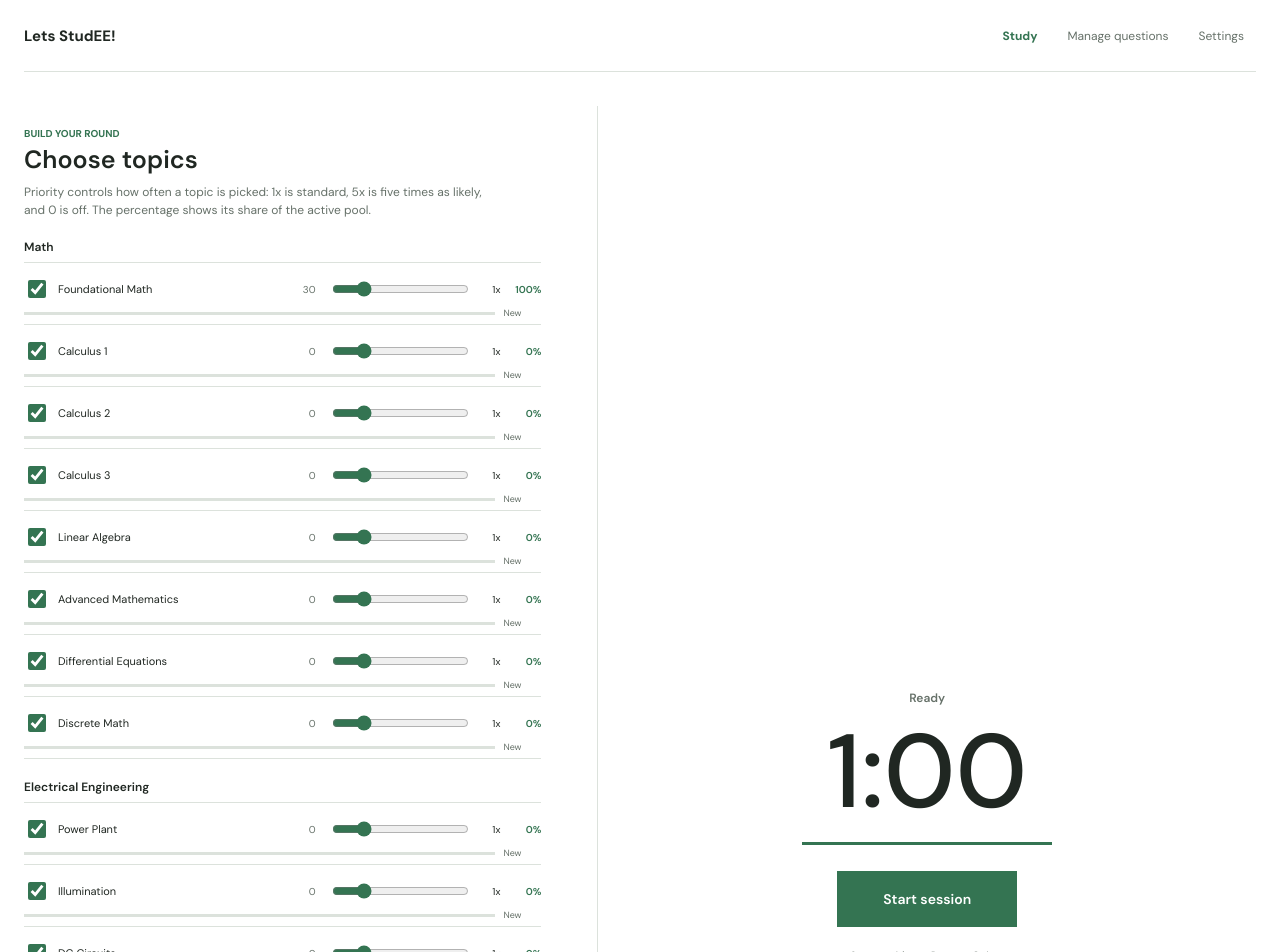
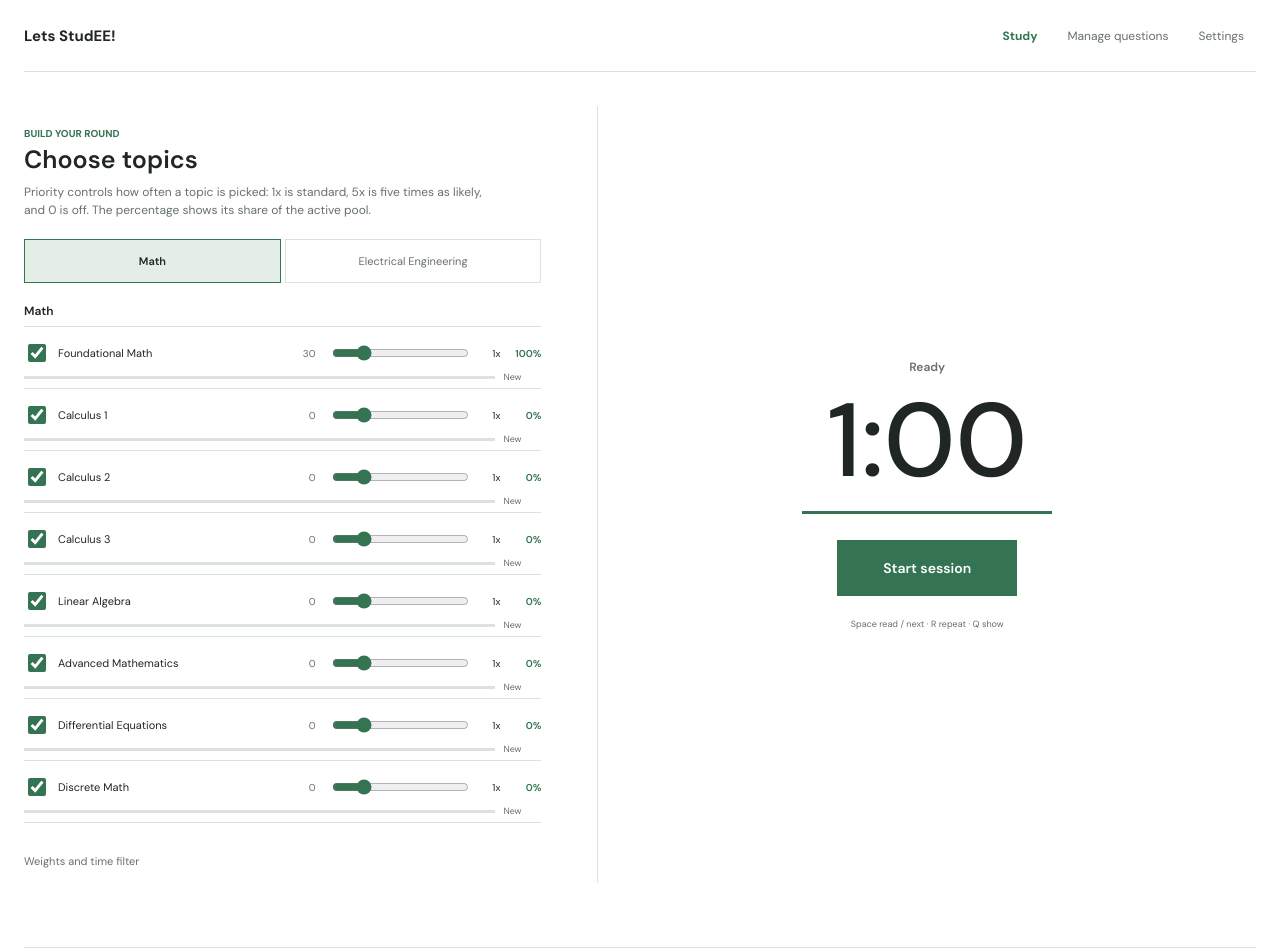
Before and after one commit to Sel1207/Let-s-StudEE-, a React (Vite) app: page / in a window 1280 px wide. Shown: the top 952 px of the page. Built offline with nearby package versions, Linux system fonts and the light colour scheme.

Commit message:
Add single category study selector

```diff
--- a/src/LetsStudeeApp.tsx
+++ b/src/LetsStudeeApp.tsx
@@ -7,7 +7,7 @@ import { drawQuestion, initialQuestionSpeech, resetQuestionUsage } from './quest
 import { loadStudyData, saveStudyData } from './studyStorage'
 import { resolveSpeechVoice } from './speechVoice'
 import { loadStudySessions, saveStudySessions, type StudySession } from './studySessions'
-import type { Question, SpeechSpeed, StudyData, StudySettings, Topic } from './studyTypes'
+import { topicsInGroup, type Question, type SpeechSpeed, type StudyData, type StudySettings, type Topic, type TopicGroup } from './studyTypes'
 
 type View = 'study' | 'manage' | 'settings'
 type SessionPhase = 'ready' | 'speaking' | 'countdown' | 'time-up' | 'revealed' | 'rated'
@@ -64,6 +64,7 @@ function speakLines(
 function StudyApp() {
   const [data, setData] = useState<StudyData>(loadStudyData)
   const [sessions, setSessions] = useState<StudySession[]>(loadStudySessions)
+  const [selectedGroup, setSelectedGroup] = useState<TopicGroup>('Math')
   const [view, setView] = useState<View>('study')
   const [phase, setPhase] = useState<SessionPhase>('ready')
   const [question, setQuestion] = useState<Question | null>(null)
@@ -189,7 +190,7 @@ function StudyApp() {
       return
     }
 
-    const draw = drawQuestion(data)
+    const draw = drawQuestion(data, topicsInGroup(selectedGroup))
     if (!draw) {
       setNotice('No questions in the active pool. Add questions or adjust your topics and time filter.')
       return
@@ -414,6 +415,8 @@ function StudyApp() {
             {...activeQuestionProps}
             onChangeData={updateData}
             isSessionActive={Boolean(currentSession)}
+            selectedGroup={selectedGroup}
+            onSelectGroup={setSelectedGroup}
             sessions={sessions}
             onStartSession={startStudySession}
             onEndSession={endStudySession}
--- a/src/ManageScreen.tsx
+++ b/src/ManageScreen.tsx
@@ -1,7 +1,7 @@
 import { useState, type ChangeEvent } from 'react'
 import { accuracy, formatDuration, parseQuestionLines } from './questionLogic'
 import { parseStudyBackup } from './studyStorage'
-import { ALLOWED_DURATIONS, TOPIC_GROUPS, TOPICS, type Question, type StudyData, type Topic } from './studyTypes'
+import { ALLOWED_DURATIONS, TOPIC_GROUPS, TOPICS, topicsInGroup, type Question, type StudyData, type Topic, type TopicGroup } from './studyTypes'
 
 interface ManageScreenProps {
   data: StudyData
@@ -17,14 +17,24 @@ interface EditingQuestion {
 }
 
 export default function ManageScreen({ data, onChangeData, onPreview, onRestore }: ManageScreenProps) {
+  const [activeGroup, setActiveGroup] = useState<TopicGroup>('Math')
   const [activeTopic, setActiveTopic] = useState<Topic>(TOPICS[0])
   const [draft, setDraft] = useState('')
   const [editing, setEditing] = useState<EditingQuestion | null>(null)
   const [message, setMessage] = useState('')
   const [error, setError] = useState('')
+  const visibleTopics = topicsInGroup(activeGroup)
   const questions = data.questionBanks[activeTopic]
   const score = accuracy(data.results[activeTopic])
   const attempts = data.results[activeTopic].gotIt + data.results[activeTopic].missedIt
+
+  function selectGroup(group: TopicGroup) {
+    setActiveGroup(group)
+    setActiveTopic(topicsInGroup(group)[0])
+    setEditing(null)
+    setMessage('')
+    setError('')
+  }
 
   function updateQuestions(nextQuestions: Question[]) {
     onChangeData({
@@ -127,11 +137,17 @@ export default function ManageScreen({ data, onChangeData, onPreview, onRestore
       {message && <p className="manage-message" role="status">{message}</p>}
       {error && <p className="form-error" role="alert">{error}</p>}
 
-      {TOPIC_GROUPS.map((group) => (
-        <section className="topic-tab-group" key={group.name} aria-label={`${group.name} question banks`}>
-          <h2>{group.name}</h2>
-          <div className="topic-tabs" role="tablist" aria-label={`${group.name} topics`}>
-            {group.topics.map((topic) => (
+      <div className="group-switcher manage-group-switcher" role="group" aria-label="Question bank category">
+        {TOPIC_GROUPS.map((group) => (
+          <button key={group.name} type="button" aria-pressed={activeGroup === group.name} onClick={() => selectGroup(group.name)}>
+            {group.name}
+          </button>
+        ))}
+      </div>
+      <section className="topic-tab-group" aria-label={`${activeGroup} question banks`}>
+        <h2>{activeGroup}</h2>
+        <div className="topic-tabs" role="tablist" aria-label={`${activeGroup} topics`}>
+            {visibleTopics.map((topic) => (
               <button
                 key={topic}
                 type="button"
@@ -144,9 +160,8 @@ export default function ManageScreen({ data, onChangeData, onPreview, onRestore
                 {topic} <span>{data.questionBanks[topic].length}</span>
               </button>
             ))}
-          </div>
-        </section>
-      ))}
+        </div>
+      </section>
 
       <div id="topic-panel" className="topic-panel" role="tabpanel" aria-labelledby={`topic-tab-${TOPICS.indexOf(activeTopic)}`}>
         <div className="topic-summary">
--- a/src/StudyScreen.tsx
+++ b/src/StudyScreen.tsx
@@ -1,7 +1,7 @@
 import type { CSSProperties } from 'react'
 import { accuracy, applyPreset, formatDuration, questionCounts, topicChances } from './questionLogic'
 import type { StudySession } from './studySessions'
-import { TOPIC_GROUPS, TOPICS, type Preset, type Question, type StudyData, type Topic } from './studyTypes'
+import { TOPIC_GROUPS, TOPICS, topicsInGroup, type Preset, type Question, type StudyData, type Topic, type TopicGroup } from './studyTypes'
 
 type SessionPhase = 'ready' | 'speaking' | 'countdown' | 'time-up' | 'revealed' | 'rated'
 type Rating = 'gotIt' | 'missedIt'
@@ -17,8 +17,10 @@ interface StudyScreenProps {
   rated: boolean
   notice: string
   isSessionActive: boolean
+  selectedGroup: TopicGroup
   sessions: StudySession[]
   onChangeData: (data: StudyData) => void
+  onSelectGroup: (group: TopicGroup) => void
   onStartSession: () => void
   onEndSession: () => void
   onRead: () => void
@@ -50,8 +52,10 @@ export default function StudyScreen({
   rated,
   notice,
   isSessionActive,
+  selectedGroup,
   sessions,
   onChangeData,
+  onSelectGroup,
   onStartSession,
   onEndSession,
   onRead,
@@ -62,9 +66,10 @@ export default function StudyScreen({
   onNext,
   onRate,
 }: StudyScreenProps) {
-  const chances = topicChances(data)
-  const counts = questionCounts(data)
-  const selectedCount = TOPICS.reduce((total, topic) => {
+  const activeTopics = topicsInGroup(selectedGroup)
+  const chances = topicChances(data, activeTopics)
+  const counts = questionCounts(data, activeTopics)
+  const selectedCount = activeTopics.reduce((total, topic) => {
     const preference = data.topicPreferences[topic]
     return total + (preference.active && preference.weight > 0 ? counts[topic] : 0)
   }, 0)
@@ -77,7 +82,7 @@ export default function StudyScreen({
   }
 
   function choosePreset(preset: Preset) {
-    onChangeData(applyPreset(data, preset))
+    onChangeData(applyPreset(data, preset, activeTopics))
   }
 
   return (
@@ -91,11 +96,24 @@ export default function StudyScreen({
           </p>
         </div>
 
-        {TOPIC_GROUPS.map((group) => (
-          <section className="topic-group" key={group.name} aria-label={`${group.name} topics`}>
-            <h2 className="topic-group-heading">{group.name}</h2>
+        <div className="group-switcher study-mode" role="group" aria-label="Choose subject">
+          {TOPIC_GROUPS.map((group) => (
+            <button
+              key={group.name}
+              type="button"
+              aria-pressed={selectedGroup === group.name}
+              disabled={isSessionActive}
+              onClick={() => onSelectGroup(group.name)}
+            >
+              {group.name}
+            </button>
+          ))}
+        </div>
+
+        <section className="topic-group" aria-label={`${selectedGroup} topics`}>
+            <h2 className="topic-group-heading">{selectedGroup}</h2>
             <div className="topic-list">
-          {group.topics.map((topic) => {
+          {activeTopics.map((topic) => {
             const preference = data.topicPreferences[topic]
             const score = accuracy(data.results[topic])
             return (
@@ -135,8 +153,7 @@ export default function StudyScreen({
             )
           })}
             </div>
-          </section>
-        ))}
+        </section>
 
         <details className="study-options">
           <summary>Weights and time filter</summary>
--- a/src/layout.css
+++ b/src/layout.css
@@ -10,6 +10,11 @@
 .view-heading { margin-bottom: 20px; }
 .view-heading h1 { margin: 0; font-size: 25px; font-weight: 600; line-height: 1.2; }
 .topic-priority-help { max-width: 58ch; margin: 8px 0 0; color: var(--muted); font-size: 12px; line-height: 1.5; }
+.group-switcher { display: flex; gap: 4px; margin: 18px 0 20px; }
+.group-switcher button { min-height: 44px; flex: 1 1 0; padding: 4px 10px; border: 1px solid var(--line); background: transparent; color: var(--muted); font-size: 11px; cursor: pointer; }
+.group-switcher button[aria-pressed='true'] { border-color: var(--accent); background: var(--accent-soft); color: var(--ink); font-weight: 600; }
+.group-switcher button:disabled { cursor: not-allowed; opacity: .6; }
+.manage-group-switcher { max-width: 430px; margin: 24px 0 18px; }
 .study-layout { display: grid; grid-template-columns: minmax(300px, .88fr) minmax(0, 1.12fr); gap: 56px; align-items: stretch; }
 .topic-panel { min-width: 0; }
 .topic-list { border-top: 1px solid var(--line); }
--- a/src/questionLogic.ts
+++ b/src/questionLogic.ts
@@ -82,9 +82,9 @@ export function matchesTimeFilter(question: Question, filter: TimeFilter): boole
   return filter === 'any' || question.seconds === filter
 }
 
-function getActiveQuestionPools(data: StudyData): Partial<Record<Topic, Question[]>> {
+function getActiveQuestionPools(data: StudyData, topics: readonly Topic[]): Partial<Record<Topic, Question[]>> {
   const pools: Partial<Record<Topic, Question[]>> = {}
-  for (const topic of TOPICS) {
+  for (const topic of topics) {
     const preference = data.topicPreferences[topic]
     if (!preference.active || preference.weight <= 0) continue
     const questions = data.questionBanks[topic].filter((question) => matchesTimeFilter(question, data.settings.timeFilter))
@@ -93,9 +93,9 @@ function getActiveQuestionPools(data: StudyData): Partial<Record<Topic, Question
   return pools
 }
 
-function unusedPools(data: StudyData, pools: Partial<Record<Topic, Question[]>>): Partial<Record<Topic, Question[]>> {
+function unusedPools(data: StudyData, pools: Partial<Record<Topic, Question[]>>, topics: readonly Topic[]): Partial<Record<Topic, Question[]>> {
   const unused: Partial<Record<Topic, Question[]>> = {}
-  for (const topic of TOPICS) {
+  for (const topic of topics) {
     const questions = pools[topic]
     if (!questions) continue
     const used = new Set(data.usedQuestionIds[topic])
@@ -105,15 +105,15 @@ function unusedPools(data: StudyData, pools: Partial<Record<Topic, Question[]>>)
   return unused
 }
 
-function hasQuestions(pools: Partial<Record<Topic, Question[]>>): boolean {
-  return TOPICS.some((topic) => Boolean(pools[topic]?.length))
+function hasQuestions(pools: Partial<Record<Topic, Question[]>>, topics: readonly Topic[]): boolean {
+  return topics.some((topic) => Boolean(pools[topic]?.length))
 }
 
-export function topicChances(data: StudyData): Record<Topic, number> {
-  const pools = getActiveQuestionPools(data)
-  const remaining = unusedPools(data, pools)
-  const available = hasQuestions(remaining) ? remaining : pools
-  const totalWeight = TOPICS.reduce((total, topic) => {
+export function topicChances(data: StudyData, topics: readonly Topic[] = TOPICS): Record<Topic, number> {
+  const pools = getActiveQuestionPools(data, topics)
+  const remaining = unusedPools(data, pools, topics)
+  const available = hasQuestions(remaining, topics) ? remaining : pools
+  const totalWeight = topics.reduce((total, topic) => {
     return total + (available[topic]?.length ? data.topicPreferences[topic].weight : 0)
   }, 0)
 
@@ -125,10 +125,12 @@ export function topicChances(data: StudyData): Record<Topic, number> {
   ])) as Record<Topic, number>
 }
 
-export function questionCounts(data: StudyData): Record<Topic, number> {
+export function questionCounts(data: StudyData, topics: readonly Topic[] = TOPICS): Record<Topic, number> {
   return Object.fromEntries(TOPICS.map((topic) => [
     topic,
-    data.questionBanks[topic].filter((question) => matchesTimeFilter(question, data.settings.timeFilter)).length,
+    topics.includes(topic)
+      ? data.questionBanks[topic].filter((question) => matchesTimeFilter(question, data.settings.timeFilter)).length
+      : 0,
   ])) as Record<Topic, number>
 }
 
@@ -141,22 +143,22 @@ export function resetQuestionUsage(data: StudyData): StudyData {
   }
 }
 
-export function drawQuestion(data: StudyData): { question: Question; topic: Topic; data: StudyData } | null {
-  const pools = getActiveQuestionPools(data)
-  let available = unusedPools(data, pools)
+export function drawQuestion(data: StudyData, topics: readonly Topic[] = TOPICS): { question: Question; topic: Topic; data: StudyData } | null {
+  const pools = getActiveQuestionPools(data, topics)
+  let available = unusedPools(data, pools, topics)
   let nextData = data
 
-  if (!hasQuestions(available)) {
+  if (!hasQuestions(available, topics)) {
     available = pools
     const usedQuestionIds = { ...data.usedQuestionIds }
-    for (const topic of TOPICS) {
+    for (const topic of topics) {
       const cycleIds = new Set(pools[topic]?.map((question) => question.id) ?? [])
       usedQuestionIds[topic] = data.usedQuestionIds[topic].filter((id) => !cycleIds.has(id))
     }
     nextData = { ...data, usedQuestionIds }
   }
 
-  const weightedTopics = TOPICS.filter((topic) => available[topic]?.length && nextData.topicPreferences[topic].weight > 0)
+  const weightedTopics = topics.filter((topic) => available[topic]?.length && nextData.topicPreferences[topic].weight > 0)
   const totalWeight = weightedTopics.reduce((total, topic) => total + nextData.topicPreferences[topic].weight, 0)
   if (!totalWeight) return null
 
@@ -186,18 +188,18 @@ export function accuracy(result: StudyData['results'][Topic]): number | null {
   return attempts ? result.gotIt / attempts * 100 : null
 }
 
-export function applyPreset(data: StudyData, preset: Preset): StudyData {
+export function applyPreset(data: StudyData, preset: Preset, topics: readonly Topic[] = TOPICS): StudyData {
   const topicPreferences = { ...data.topicPreferences }
 
   if (preset === 'all-equal') {
-    for (const topic of TOPICS) topicPreferences[topic] = { active: true, weight: 1 }
+    for (const topic of topics) topicPreferences[topic] = { active: true, weight: 1 }
   } else if (preset === 'only-selected') {
-    for (const topic of TOPICS) {
+    for (const topic of topics) {
       const preference = topicPreferences[topic]
       topicPreferences[topic] = { ...preference, weight: preference.active ? 1 : 0 }
     }
   } else {
-    for (const topic of TOPICS) {
+    for (const topic of topics) {
       const preference = topicPreferences[topic]
       const score = accuracy(data.results[topic])
       const weight = score === null ? 1 : Math.max(1, Math.min(5, 1 + Math.floor((100 - score) / 25)))
--- a/src/studyTypes.ts
+++ b/src/studyTypes.ts
@@ -31,6 +31,12 @@ export const TOPIC_GROUPS = [
 export const TOPICS = [...MATH_TOPICS, ...EE_TOPICS] as const
 
 export type Topic = (typeof TOPICS)[number]
+export type TopicGroup = (typeof TOPIC_GROUPS)[number]['name']
+
+export function topicsInGroup(groupName: TopicGroup): readonly Topic[] {
+  return TOPIC_GROUPS.find((group) => group.name === groupName)?.topics ?? MATH_TOPICS
+}
+
 export type SpeechSpeed = 'slow' | 'normal' | 'fast'
 export type TimeFilter = 'any' | 20 | 30 | 60 | 120
 export type Preset = 'all-equal' | 'only-selected' | 'focus-weakest'
```
Also changed, not shown: 1 other file (tests, documents, lock files or other folders).
